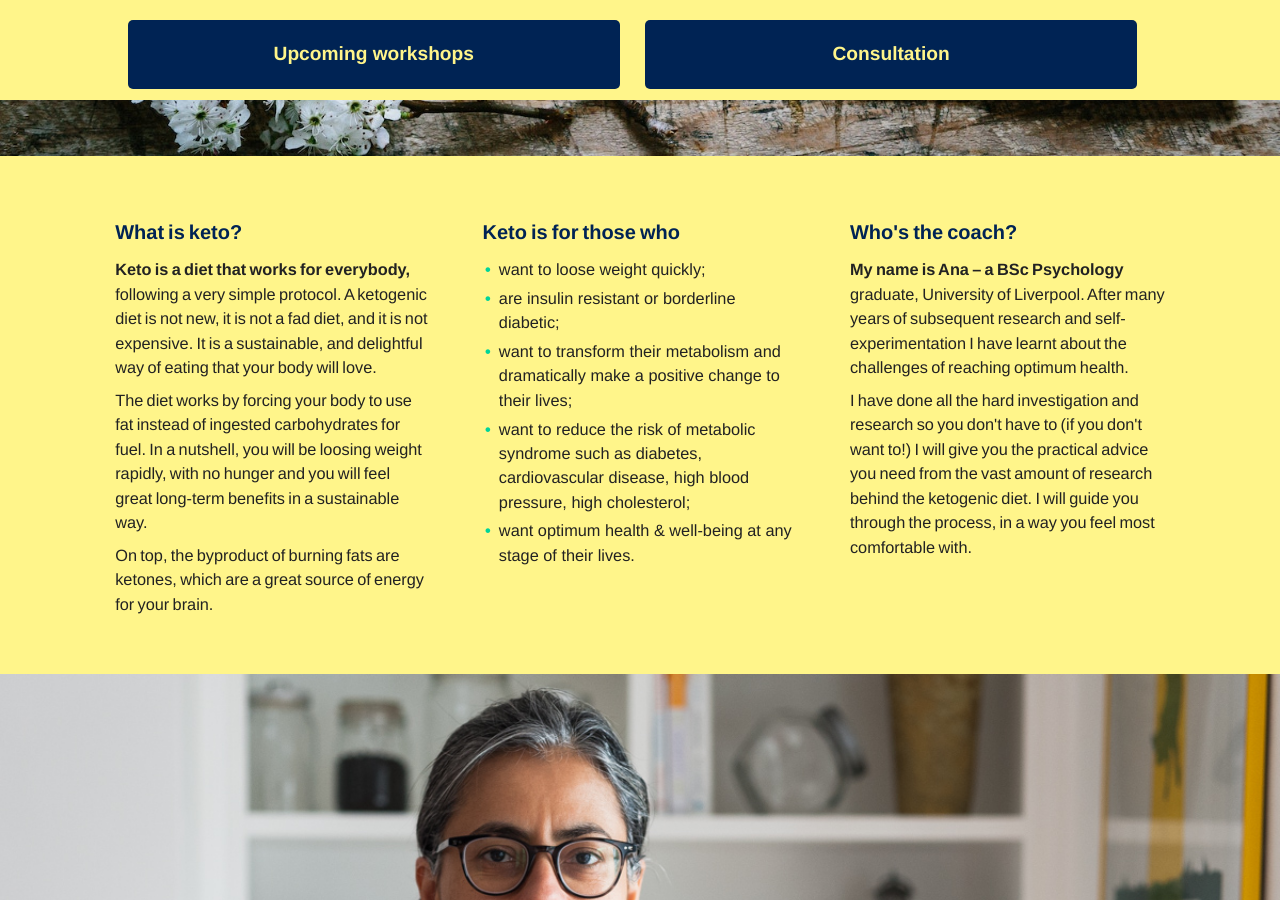
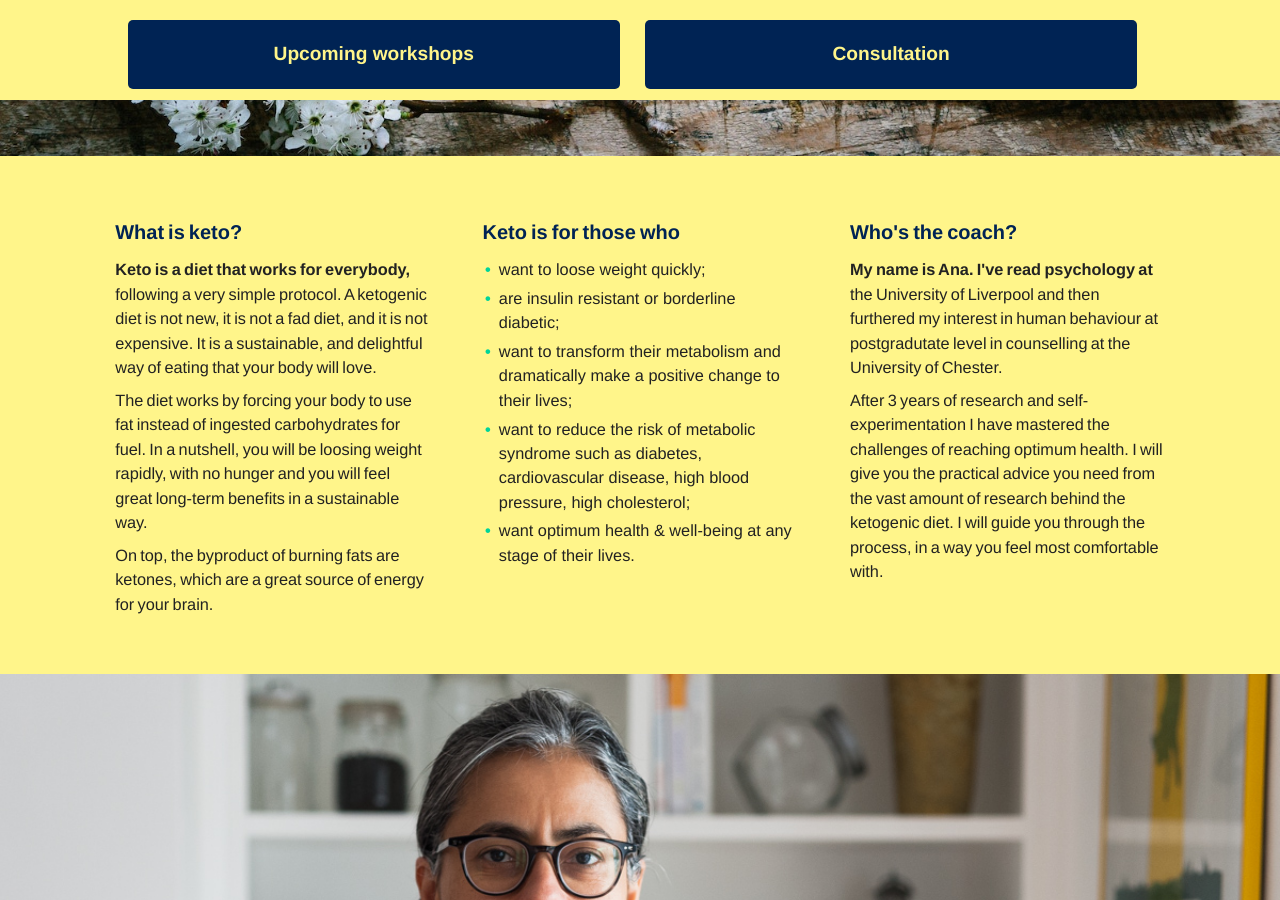
Before and after one commit to martincf/ketolifecoach, a Jekyll site: the page built from index.md, in a window 1280 px wide and 900 px high, scrolled down 1407 px. Built offline with Jekyll 4.4.1, drawn with Linux system fonts in a browser that asks for light colours; some web fonts are replaced; some of the changed text lies outside the part shown.

Commit message:
Updated bio text

```diff
--- a/_includes/splash.html
+++ b/_includes/splash.html
@@ -2,7 +2,7 @@
     <div class="col col-content">
       <h2>What is keto?</h2>
       <p>Keto is a diet that works for everybody, following a very simple protocol. A ketogenic diet is not new, it is not a fad diet,  and it is not expensive. It is a sustainable,  and delightful way of eating that your body will love.</p>
-      <p>The diet works by forcing your body to use  fat instead of ingested carbohydrates for fuel. In a nutshell, you will be loosing weight rapidly, with no hunger and you will feel great long-term benefits in a sustainable way.</p>
+      <p>The diet works by forcing your body to use fat instead of ingested carbohydrates for fuel. In a nutshell, you will be loosing weight rapidly, with no hunger and you will feel great long-term benefits in a sustainable way.</p>
       <p>On top, the byproduct of burning fats are ketones, which are a great source of energy for your brain.</p>
     </div>
     <div class="col col-content">
@@ -17,7 +17,8 @@
     </div>
     <div class="col col-content">
       <h2>Who's the coach?</h2>
-      <p>My name is Ana – a BSc Psychology graduate, University of Liverpool. After many years of subsequent research and self-experimentation I have learnt about the challenges of reaching optimum health.</p>
-      <p>I have done all the hard investigation and research so you don't have to  (if you don't want to!) I will give you the practical advice you need from the vast amount of research behind the ketogenic diet. I will guide you through the process, in a way you feel most comfortable with.</p>
+      <p>My name is Ana. I've read psychology at the University of Liverpool and then furthered my interest in human behaviour at postgradutate level in counselling at the University of Chester.</p>
+      <p>After 3 years of research and self-experimentation I have mastered the challenges of reaching optimum health. I will give you the practical advice you need from the vast amount of research behind the ketogenic diet. I will guide you through the process, in a way you feel most comfortable with.</p>
+      <!-- <p>You will learn about the most effective way to look after your health. Without guilt, without frustration. You will learn how to shed body weight without exercise – although exercise does bring many other benefits.  Ultimately, you will acquire a taste for great food and balanced living.</p> -->
     </div>
 </section>
```
Also changed, not shown: index.md (+1 -1 lines), 1 other file.
